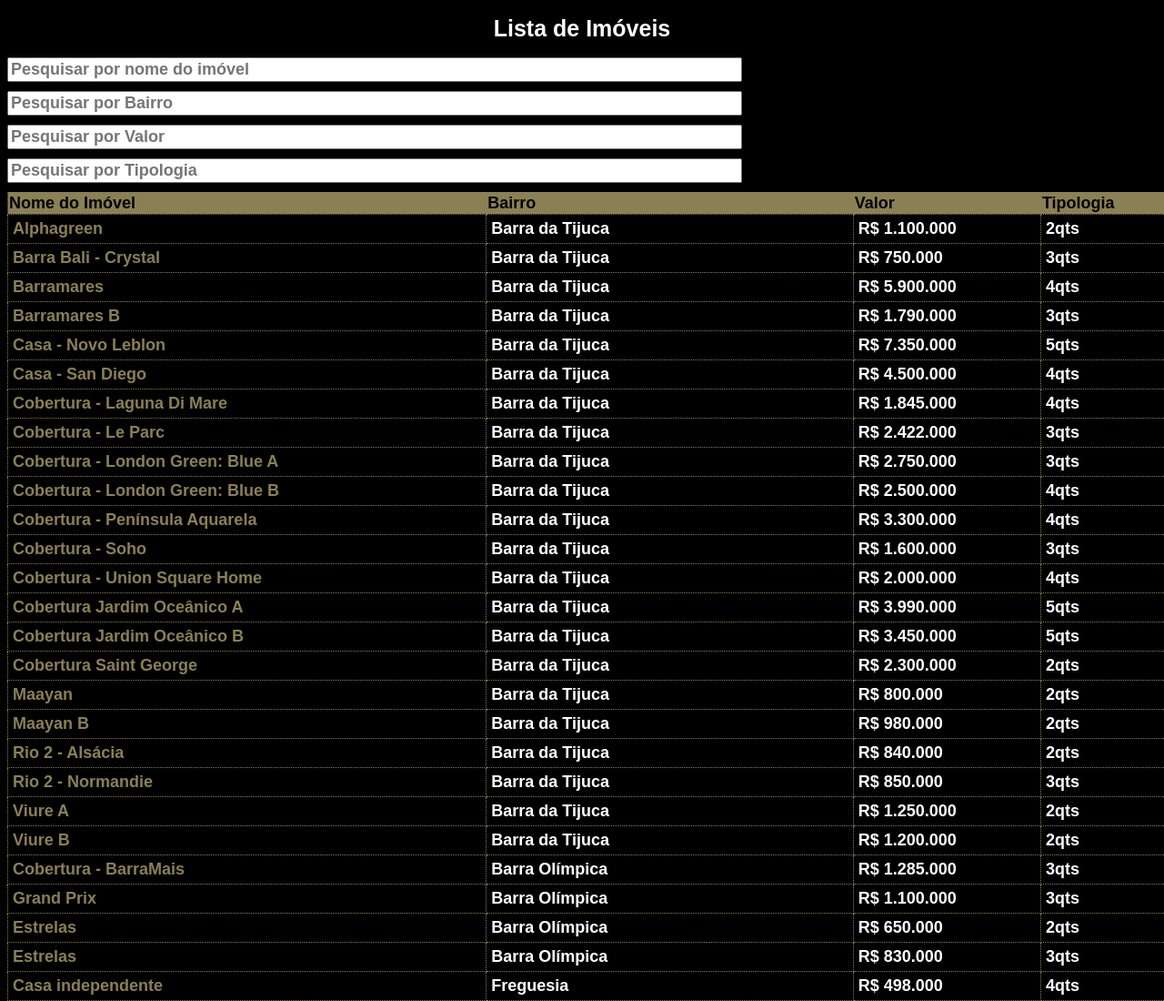
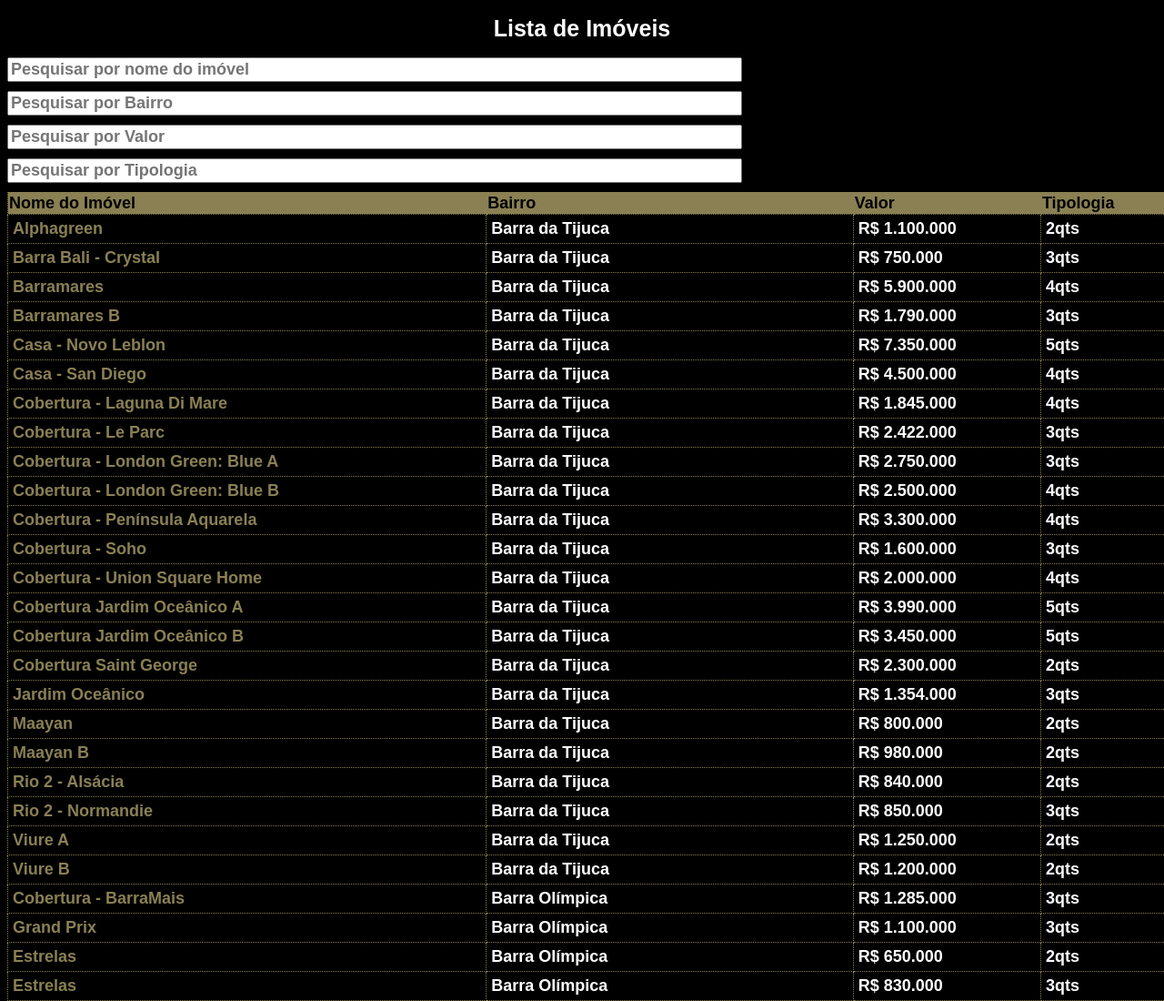
Before and after one commit to PedroCrqs/planilha-de-opcoes, a plain HTML site: page index.html in a window 1280 px wide. Shown: the top 1100 px of the page at 91% size. Drawn offline with Linux system fonts and the light colour scheme; a web font is replaced by a local one.

Commit message:
Jardim Oceanico apto added

```diff
--- a/index.html
+++ b/index.html
@@ -265,6 +265,19 @@
           <td>Barra da Tijuca</td>
           <td>R$ 2.300.000</td>
           <td>2qts</td>
+        </tr>
+        <tr>
+          <td>
+            <a
+              class="bName"
+              href="https://drive.google.com/drive/u/1/folders/1nBq7aINrRmUIRPDLojq0eMQFLNBnwLdX"
+              target="_blank"
+              >Jardim Oceânico</a
+            >
+          </td>
+          <td>Barra da Tijuca</td>
+          <td>R$ 1.354.000</td>
+          <td>3qts</td>
         </tr>
         <tr>
           <td>
```
